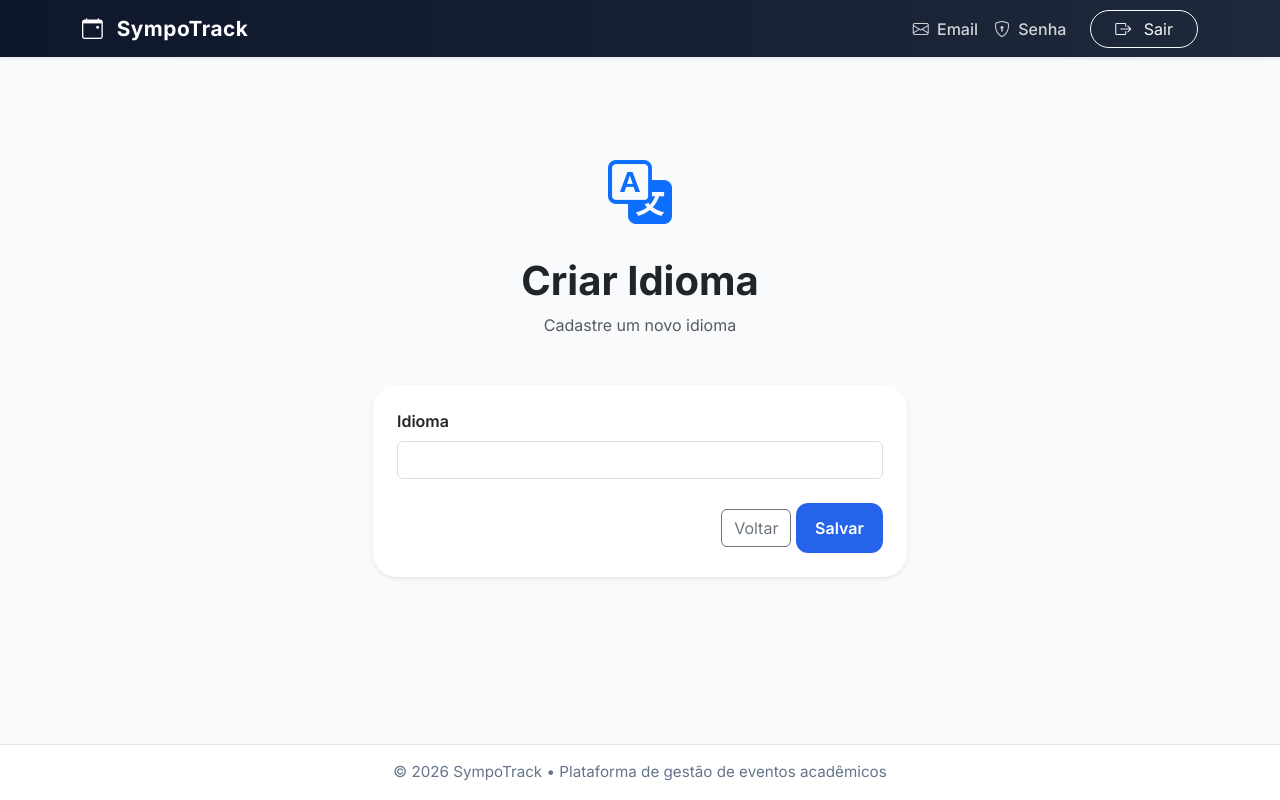
After one commit to Tobias-Costa/SympoTrack, a Django app: page /register/language in a window 1280 px wide. The commit adds this page. Run offline with Django 5.2, Linux system fonts and the light colour scheme; the visitor is signed in with stand-in values (Sample User, id 1).

Commit message:
feat: register language function implemented

```diff
--- /dev/null
+++ b/sympo_track_app/templates/register_language.html
@@ -0,0 +1,82 @@
+{% extends 'allauth/layouts/base.html' %}
+{% load static %}
+
+{% block title %}
+    Criar Idioma
+{% endblock %}
+
+{% block content %}
+
+<div class="container py-5">
+
+    <div class="text-center mb-5">
+
+        <i class="bi bi-translate text-primary"
+           style="font-size:4rem;"></i>
+
+        <h1 class="fw-bold mt-3">
+            Criar Idioma
+        </h1>
+
+        <p class="text-muted">
+            Cadastre um novo idioma
+        </p>
+
+    </div>
+
+    <div class="row justify-content-center">
+
+        <div class="col-lg-6">
+
+            <div class="card global-card border-0 shadow-sm">
+
+                <div class="card-body p-4">
+
+                    <form method="POST">
+
+                        {% csrf_token %}
+
+                        <div class="mb-4">
+
+                            <label class="form-label fw-semibold">
+
+                                Idioma
+
+                            </label>
+
+                            <input type="text"
+                                   name="language"
+                                   class="form-control">
+
+                        </div>
+
+                        <div class="text-end">
+
+                            <a href="{% url 'register_event' %}"
+                               class="btn btn-outline-secondary">
+
+                                Voltar
+
+                            </a>
+
+                            <button class="btn btn-primary">
+
+                                Salvar
+
+                            </button>
+
+                        </div>
+
+                    </form>
+
+                </div>
+
+            </div>
+
+        </div>
+
+    </div>
+
+</div>
+
+{% endblock %}
--- a/sympo_track_app/urls.py
+++ b/sympo_track_app/urls.py
@@ -4,4 +4,5 @@ from . import views
 urlpatterns = [
     path("", views.home, name="home"),
     path("register/event", views.register_event, name="register_event"),
+    path("register/language", views.register_language, name="register_language"),
 ]
--- a/sympo_track_app/views.py
+++ b/sympo_track_app/views.py
@@ -1,5 +1,8 @@
 from django.shortcuts import render, redirect
 from django.contrib.auth.decorators import login_required
+from django.contrib import messages
+from django.db import DatabaseError
+from .models import Language
 
 # Create your views here.
 
@@ -10,4 +13,25 @@ def home(request):
 
 @login_required
 def register_event(request):
-    return render(request, "register_event.html")
+     # Retorna todas as linguagens cadastradas no DB
+    languages = Language.objects.all().order_by("language")
+
+    return render(request, "register_event.html", {"languages":languages,})
+
+@login_required
+def register_language(request):
+    if request.method == "POST":
+        try:
+            # Salvando linguagem do formulário no model Language
+            language = Language(language=request.POST.get('language'))
+            language.save()
+            # Atualiza buffer de messages
+            messages.success(request, "Idioma adicionado.")
+        except DatabaseError as e:
+            # Captura o erro do banco de dados e avisa o usuário sem derrubar o sistema
+            messages.error(request, f"Erro ao salvar o idioma: {e}")
+        except Exception as e:
+            # Captura qualquer outro erro inesperado
+            messages.error(request, f"Ocorreu um erro inesperado: {e}")
+
+    return render(request, "register_language.html")
```
Also changed, not shown: sympo_track_app/templates/register_event.html (+12 -2 lines).
